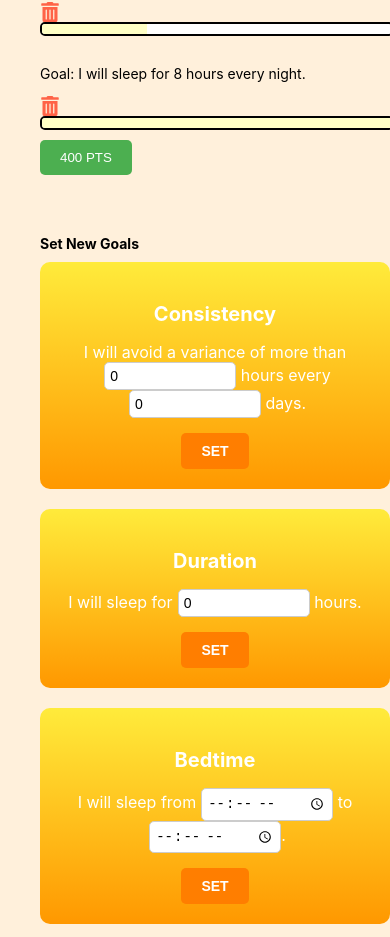
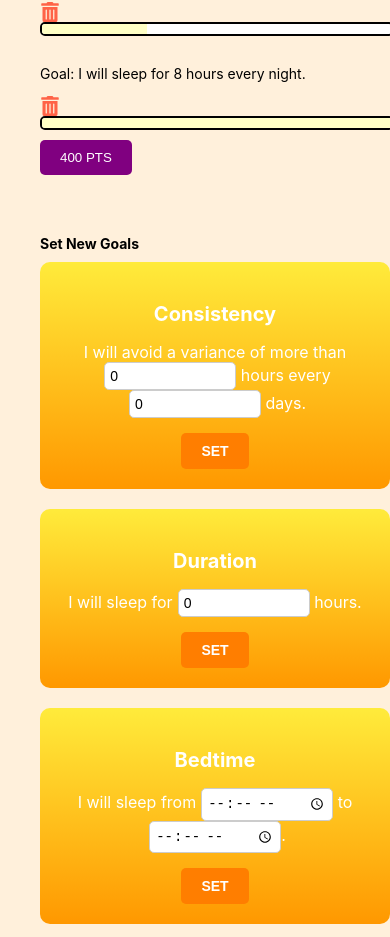
Before and after one commit to s-grzhang/neuro-nights, a React (Create React App) app: page /goals in a window 390 px wide. Shown: the part 1103-2040 px from the top of the page. Built offline with nearby package versions, Linux system fonts and the light colour scheme; the HTML template or start-up script is replaced by a standard one.

Commit message:
Styled points button

```diff
--- a/src/GoalsPage.css
+++ b/src/GoalsPage.css
@@ -317,7 +317,7 @@
 
 /* Style for the "400 PTS" button */
 body .goal-item .rewards-button {
-  background-color: #4CAF50 !important;
+  background-color: purple !important;
   color: white;
   margin-top: 10px;
   padding: 10px 20px;
```
